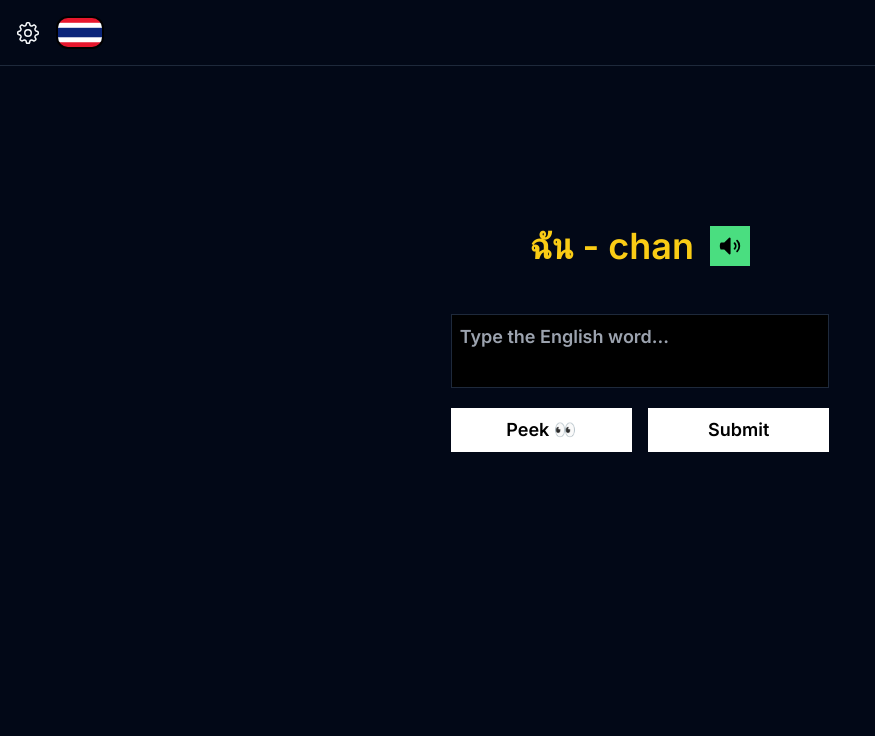
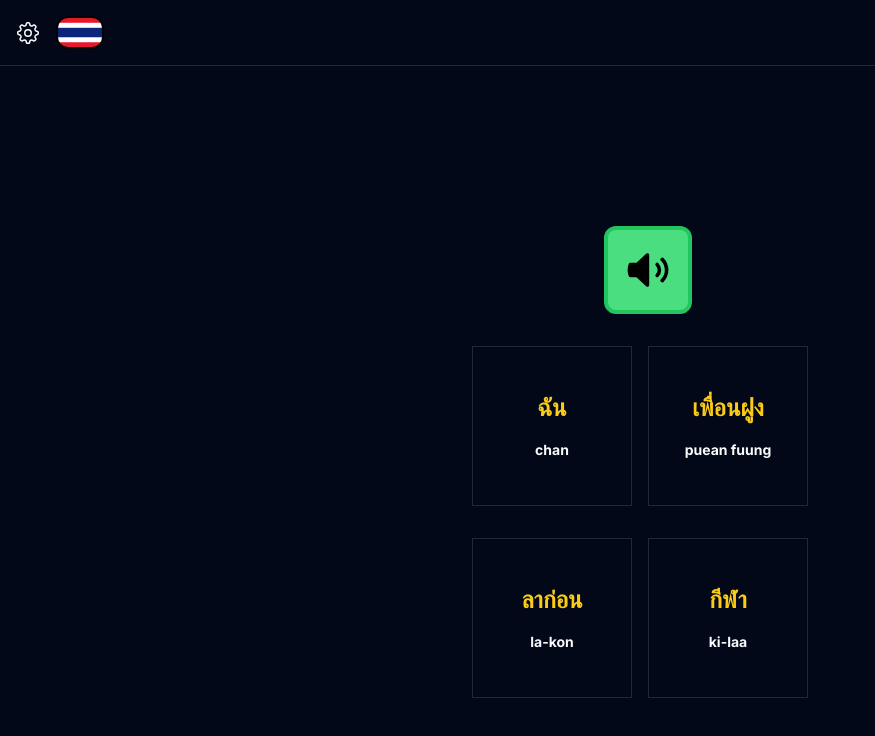
Before and after one commit to Loryhoof/learning-platform, a Next.js app: page / in a window 1280 px wide. Both pictures are taken after a click on the element "Thai". Shown: the top 736 px of the page, without its empty margins (0-875 px from the left). Built offline with nearby package versions, Linux system fonts and the light colour scheme.

Commit message:
PickFromAudio wip

```diff
--- a/app/page.tsx
+++ b/app/page.tsx
@@ -153,7 +153,21 @@ const lessons: Languages = {
 
 const ChoiceElement = ({str, onClick}: any) => {
   return (
-    <button onClick={onClick} className="p-4 border rounded-lg items-center text-center hover:bg-yellow-400 hover:text-black font-bold mt-4 md:h-40 md:w-40 md:text-xl">{str}</button>
+    <button onClick={onClick} className="p-4 border rounded-lg items-center text-center hover:bg-yellow-400 hover:text-black font-bold mt-4 md:h-40 md:w-40 md:text-2xl">{str}</button>
+  )
+}
+
+const AudioChoiceElement = ({str, onClick, showRomanized}: any) => {
+
+  return (
+    <button onClick={onClick} className="text-wrap p-8 border rounded-lg hover:border-yellow-400 text-2xl font-bold mt-4 h-40 w-40 md:text-2xl">
+      <div className="text-wrap">
+        <div className={`text-yellow-400 ${!showRomanized ? 'text-4xl' : ''}`}>{str.question}</div>
+        {showRomanized &&
+          <div className="text-sm mt-4">{str.romanized}</div>
+        }
+      </div>
+    </button>
   )
 }
 
@@ -192,6 +206,47 @@ function PickChoice({lessons, currentIndex, handleChoice}: {lessons: Lesson[], c
       <ChoiceElement onClick= {() => handleChoice(randomizedArray[1])} str={randomizedArray[1]}></ChoiceElement>
       <ChoiceElement onClick= {() => handleChoice(randomizedArray[2])} str={randomizedArray[2]}></ChoiceElement>
       <ChoiceElement onClick= {() => handleChoice(randomizedArray[3])} str={randomizedArray[3]}></ChoiceElement>
+    </div>
+    )}
+    </>
+  )
+}
+
+function PickFromAudio({lessons, currentIndex, handleChoice, showRomanized}: {lessons: Lesson[], currentIndex: number, handleChoice: any, showRomanized: boolean}) {
+
+  const [hasMounted, setHasMounted] = useState(false); // <-- add this
+
+  useEffect(() => {
+    setHasMounted(true); // <-- toggle on client-side, because useEffect doesn't run on server-side/during SSG build
+  }, []);
+
+  let randomizedArray = [] as any
+
+  if(Array.isArray(lessons[currentIndex].answer)) {
+    randomizedArray[0] = lessons[currentIndex]
+  }
+  else {
+    randomizedArray[0] = lessons[currentIndex]
+  }
+
+  while(randomizedArray.length < 4) {
+    let randomElement = lessons[Math.floor(Math.random() * lessons.length)]
+
+    if(randomElement != lessons[currentIndex]) {
+      randomizedArray.push(randomElement)
+    }
+  }
+
+  shuffleArray(randomizedArray)
+
+  return (
+    <>
+    {hasMounted && (
+    <div className="grid grid-cols-2 grid-rows-2 gap-4">
+      <AudioChoiceElement showRomanized={showRomanized} onClick={() => handleChoice(randomizedArray[0].answer[0])} str={randomizedArray[0]} className=""></AudioChoiceElement>
+      <AudioChoiceElement showRomanized={showRomanized} onClick={() => handleChoice(randomizedArray[1].answer[0])} str={randomizedArray[1]} className=""></AudioChoiceElement>
+      <AudioChoiceElement showRomanized={showRomanized} onClick={() => handleChoice(randomizedArray[2].answer[0])} str={randomizedArray[2]} className=""></AudioChoiceElement>
+      <AudioChoiceElement showRomanized={showRomanized} onClick={() => handleChoice(randomizedArray[3].answer[0])} str={randomizedArray[3]} className=""></AudioChoiceElement>
     </div>
     )}
     </>
@@ -422,13 +477,41 @@ export default function Home() {
 
   const handleRenderLesson = () => {
 
-    if(Math.random() < 0.5) {
+    let rand = Math.random()
+    if(rand < 1/3) {
       return (
-        <PickChoice lessons={lessons[selectedLanguage].list} currentIndex={lessonIndex} handleChoice={handleChoice}></PickChoice>
+        <>
+          <div className="flex flex-row mb-4 font-semibold text-4xl text-yellow-400">
+            {lessons[selectedLanguage].list[lessonIndex].question} {showRomanized && lessons[selectedLanguage].hasRoman ? `- ${lessons[selectedLanguage].list[lessonIndex].romanized}` : ''}
+            <div onClick={playLanguageSound} className="bg-green-400 rounded-lg p-2 ml-4 hover:bg-green-600"><HiMiniSpeakerWave  className="text-black text-2xl"></HiMiniSpeakerWave></div>
+          </div>
+          <PickChoice lessons={lessons[selectedLanguage].list} currentIndex={lessonIndex} handleChoice={handleChoice}></PickChoice>
+        </>
+
       )
     }
+    else if (Math.random() < 2/3) {
+      return (
+      <>
+         <div className="flex flex-row mb-4 font-semibold text-4xl text-yellow-400">
+            {/* {lessons[selectedLanguage].list[lessonIndex].question} {showRomanized && lessons[selectedLanguage].hasRoman ? `- ${lessons[selectedLanguage].list[lessonIndex].romanized}` : ''} */}
+            <div onClick={playLanguageSound} className="bg-green-400 rounded-lg p-4 rounded-xl border-green-500 border-4 ml-4 hover:bg-green-500"><HiMiniSpeakerWave size={48}className="text-black text-2xl"></HiMiniSpeakerWave></div>
+          </div>
+          <PickFromAudio showRomanized={showRomanized} lessons={lessons[selectedLanguage].list} currentIndex={lessonIndex} handleChoice={handleChoice}></PickFromAudio>
+
+          {/*Some random functon*/}
+      </>
+      )
+    };
+
     return (
-      <Card lesson={lessons[selectedLanguage].list[lessonIndex]} onSubmitLesson={onSubmitLesson} onNextLesson={onNextLesson}></Card>
+      <>
+      <div className="flex flex-row mb-4 font-semibold text-4xl text-yellow-400">
+            {lessons[selectedLanguage].list[lessonIndex].question} {showRomanized && lessons[selectedLanguage].hasRoman ? `- ${lessons[selectedLanguage].list[lessonIndex].romanized}` : ''}
+            <div onClick={playLanguageSound} className="bg-green-400 rounded-lg p-2 ml-4 hover:bg-green-600"><HiMiniSpeakerWave  className="text-black text-2xl"></HiMiniSpeakerWave></div>
+          </div>
+          <Card lesson={lessons[selectedLanguage].list[lessonIndex]} onSubmitLesson={onSubmitLesson} onNextLesson={onNextLesson}></Card>
+      </>
     )
   }
 
@@ -506,10 +589,10 @@ export default function Home() {
       {!settingsOpen && lessonIndex < lessons[selectedLanguage].list.length &&
       <>
         <div className="flex flex-col items-center text-center w-full mt-40 ">
-          <div className="flex flex-row mb-4 font-semibold text-4xl text-yellow-400">
+          {/* <div className="flex flex-row mb-4 font-semibold text-4xl text-yellow-400">
             {lessons[selectedLanguage].list[lessonIndex].question} {showRomanized && lessons[selectedLanguage].hasRoman ? `- ${lessons[selectedLanguage].list[lessonIndex].romanized}` : ''}
             <div onClick={playLanguageSound} className="bg-green-400 rounded-lg p-2 ml-4 hover:bg-green-600"><HiMiniSpeakerWave  className="text-black text-2xl"></HiMiniSpeakerWave></div>
-          </div>
+          </div> */}
 
           {!loading ? (
             handleRenderLesson()
```
